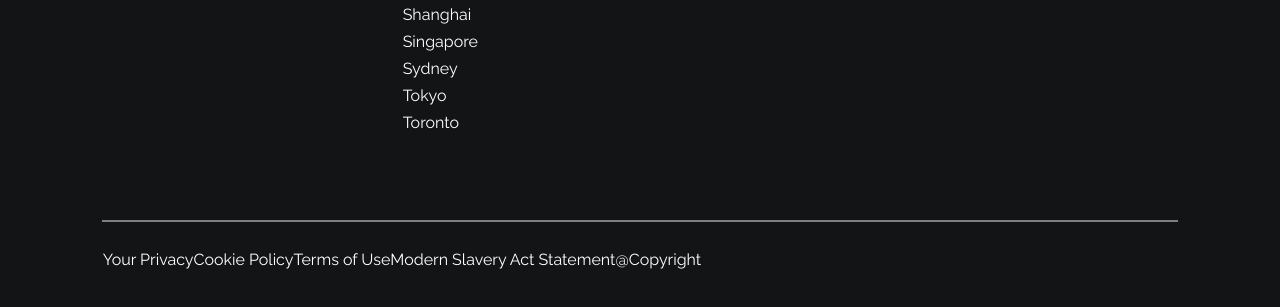
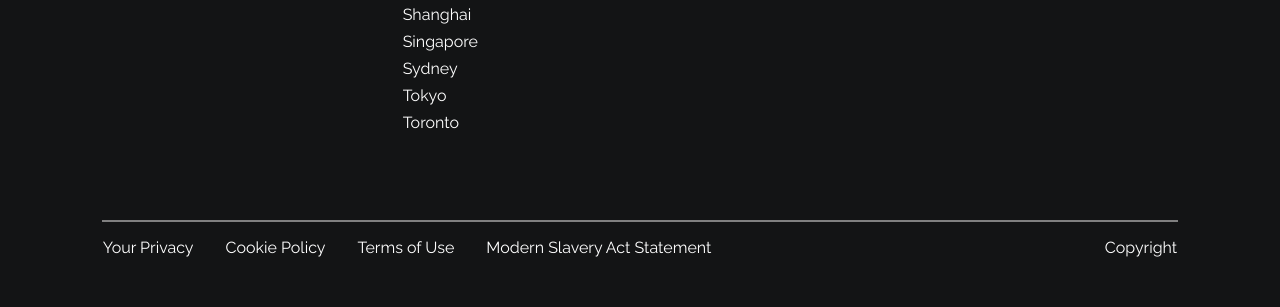
Before and after one commit to MNadine/First, a plain HTML site: page Lesson5.html in a window 1280 px wide. Shown: the part 477-784 px from the top of the page. Drawn offline with Linux system fonts and the light colour scheme; a web font is replaced by a local one.

Commit message:
fix footer styles

```diff
--- a/Lesson5.html
+++ b/Lesson5.html
@@ -82,12 +82,14 @@
     </div>
 </main>
 <hr />
+<footer>
     <ul class="ul-bottom">
         <li>Your Privacy</li>
         <li>Cookie Policy</li>
         <li>Terms of Use</li>
         <li>Modern Slavery Act Statement</li>
-    <Span id="Copyright"><Li>@Copyright</Li></Span>
     </ul>
+    <a id="copyright" href="#">Copyright</a>
+</footer>
 </body>
 </html>
--- a/lesson5.css
+++ b/lesson5.css
@@ -67,20 +67,47 @@ h2{
 .text-grey{
     color: grey;
 }
+/* Let's introduce a footer element, that holds the footer list and the copyright.
+*
+*/
+footer {
+    margin: 0 auto;
+    width: 85%; /* The combination of a width and "margin: 0 auto" horizontally centers the content */
+    /* Learn more about flexbox
+    *  https://developer.mozilla.org/en-US/docs/Learn/CSS/CSS_layout/Flexbox
+    *
+    *  This is a litte tutorial to practice flexbox.
+    *  https://flexboxfroggy.com/#de
+    */
+    display: flex;
+    align-items: center;
+    justify-content: space-between;
+}
 .ul-bottom{
     font-family: 'Raleway', sans-serif;
     color: white;
     list-style-type: none;
     display: flex;
-    margin-left: 6.5%;
-    padding: 1%;
+    margin: 0;
+    padding: 0;
+}
 
+.ul-bottom > li {
+    padding: 0 1em;
+    margin: .5em 0;
 }
+/* this pseudo selector :first-child lets you style the first element of a list
+*/
+.ul-bottom > li:first-child {
+    padding-left: 0;
+}
+
 #copyright{
     color: white;
-    list-style-type: none;
     text-align: right;
     padding: 0rem;
+    font-family: 'Raleway', sans-serif;
+    text-decoration: none;
 }
 body {background-color: #131415;}
 /* The color of the <hr> element can be changed by using this "hack",
```
Lines whose indentation alone changed are shown as unchanged.
